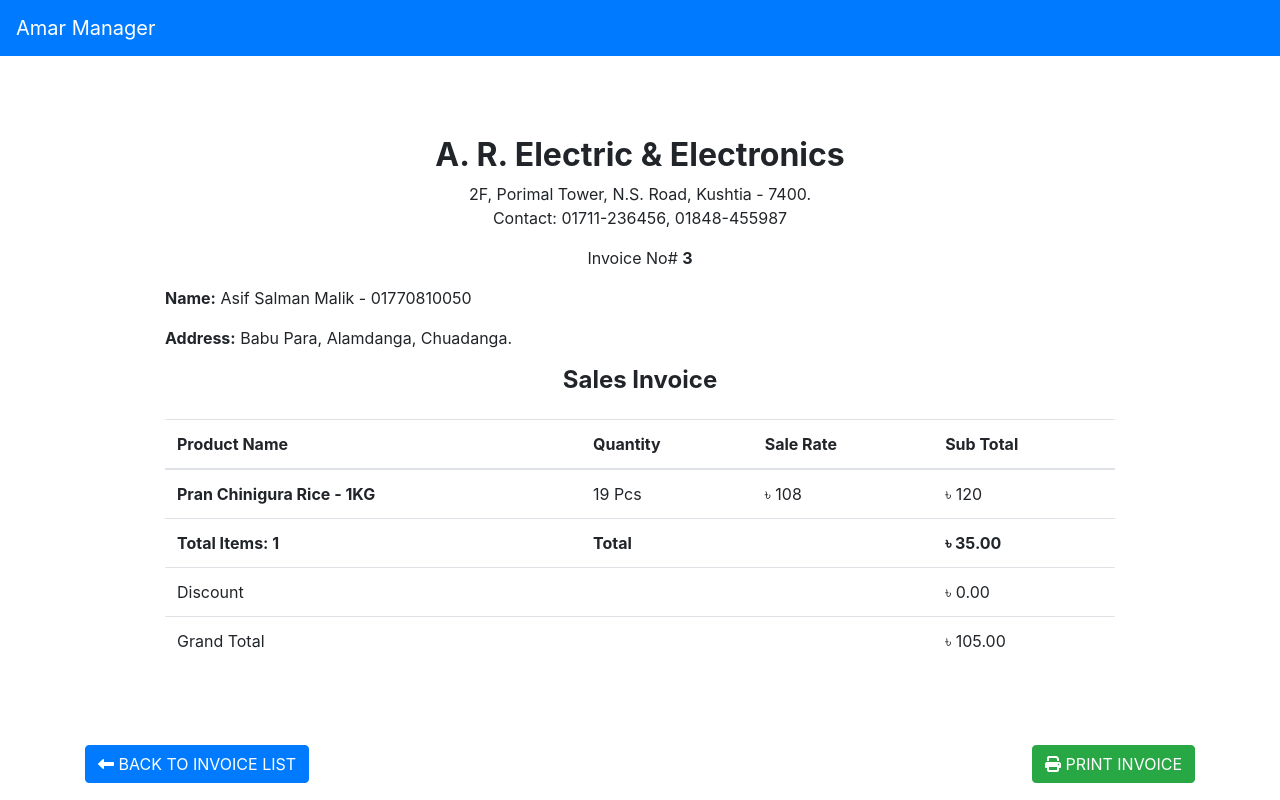
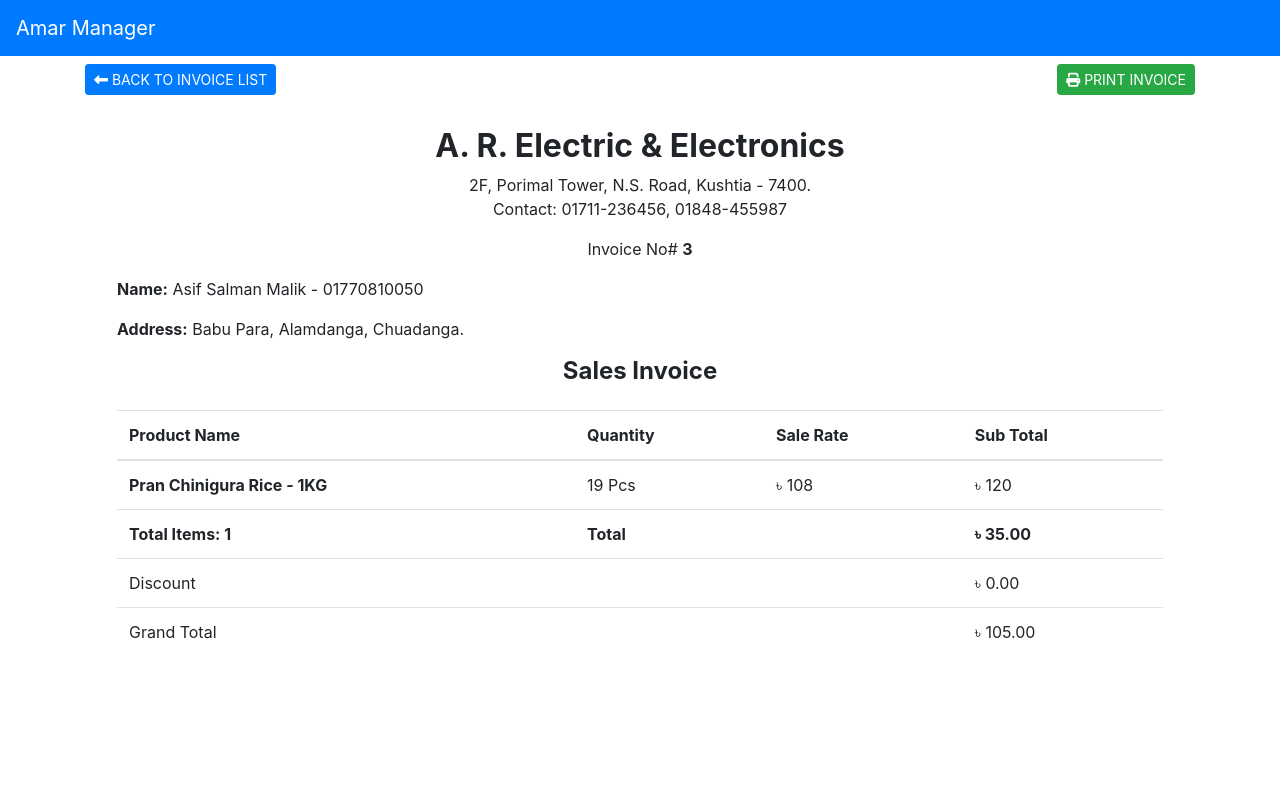
Before and after one commit to supermanshuvo/amar-manager, a React (Create React App) app: page /print in a window 1280 px wide. Built offline with nearby package versions, Linux system fonts and the light colour scheme.

Commit message:
Fixing the data in row styling

```diff
--- a/src/components/Invoice.jsx
+++ b/src/components/Invoice.jsx
@@ -53,7 +53,7 @@
     return (
         <div className="container">
             <Link className="btn btn-success btn-sm mb-5 mt-2" to="/product">CREATE NEW INVOICE</Link>
-            <table className="table" {...getTableProps()}>
+            <table className="table table-hover" {...getTableProps()}>
                 <thead>
                 {headerGroups.map(headerGroup => (
                     <tr {...headerGroup.getHeaderGroupProps()}>
--- a/src/components/Print.jsx
+++ b/src/components/Print.jsx
@@ -12,11 +12,11 @@
 
   return (
         <div className="container">
+            <div className="button">
+                <Link className="btn btn-primary btn-sm" to="/invoice"><i className="fa fa-long-arrow-alt-left"></i> BACK TO INVOICE LIST</Link>
+                <button onClick={handlePrint} className="btn btn-success float-right btn-sm"><i className="fa fa-print"></i> PRINT INVOICE</button>
+            </div>
           <PrintArea ref={componentRef} />
-            <div className="button mb-3">
-                <Link className="btn btn-primary" to="/invoice"><i className="fa fa-long-arrow-alt-left"></i> BACK TO INVOICE LIST</Link>
-                <button onClick={handlePrint} className="btn btn-success float-right"><i className="fa fa-print"></i> PRINT INVOICE</button>
-            </div>
         </div>
     );
 }
--- a/src/components/PrintArea.jsx
+++ b/src/components/PrintArea.jsx
@@ -2,7 +2,7 @@
 export class PrintArea extends React.PureComponent {
     render() {
       return (
-            <div id="printArea" style={{margin:"5em"}}>
+            <div id="printArea" style={{margin:"2em"}}>
                 <div className="text-center">
                     <h2 className="font-weight-bold">A. R. Electric & Electronics</h2>
                     <p>2F, Porimal Tower, N.S. Road, Kushtia - 7400. <br />Contact: 01711-236456, 01848-455987</p>
```
Also changed, not shown: 19 other files (tests, documents, lock files or other folders).
